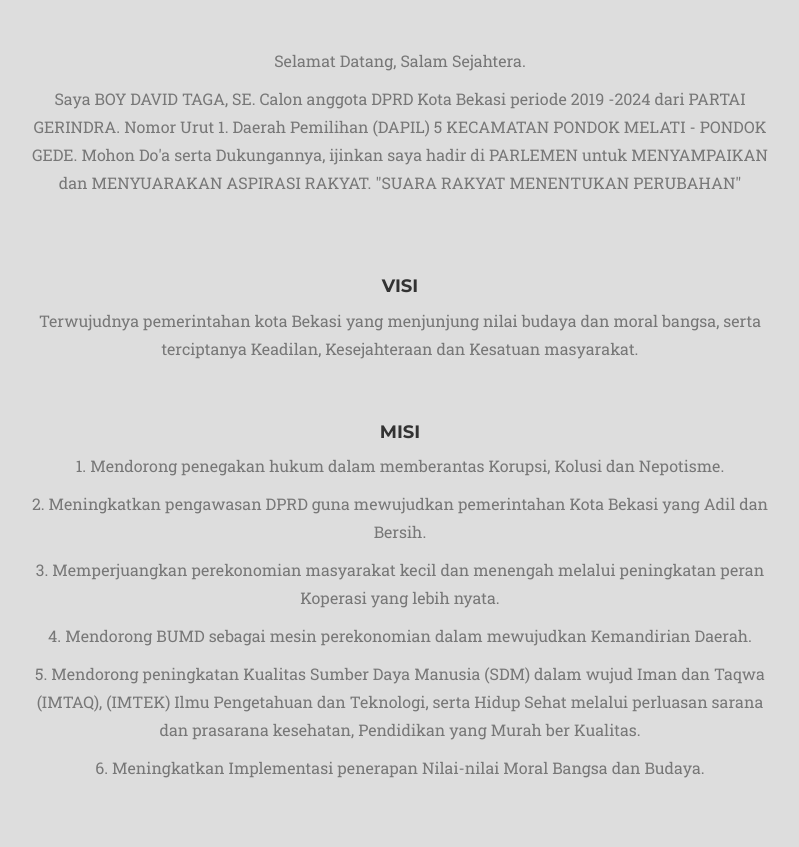
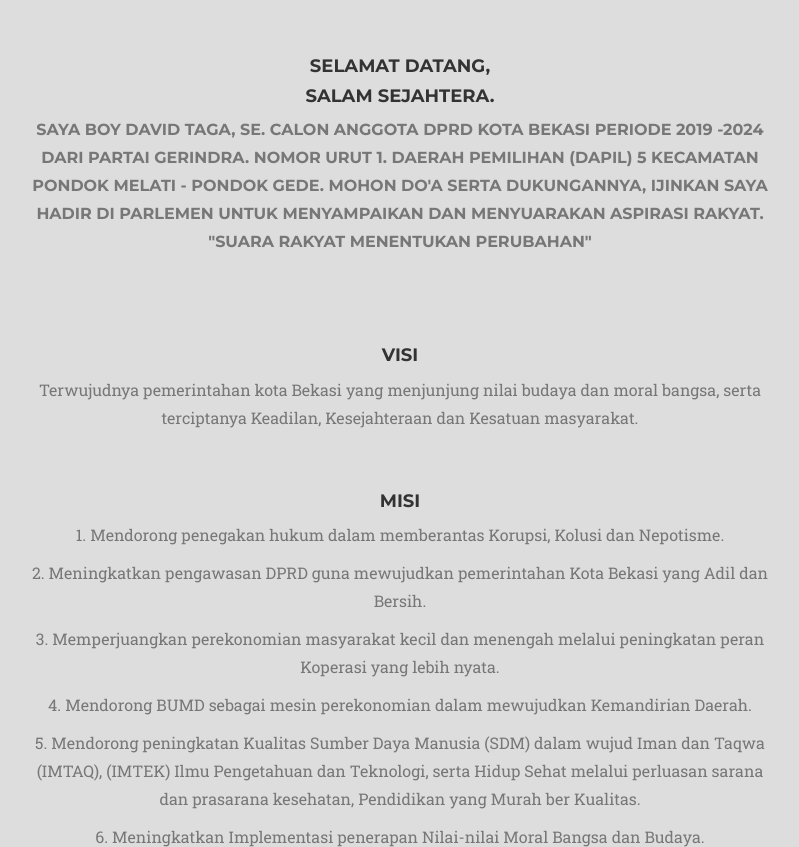
Before and after one commit to boydavidtaga/bdt, a website: page index.html in a window 1280 px wide. Shown: the part 1193-2040 px from the top of the page, without its empty margins (240-1039 px from the left). Drawn offline with nearby package versions, Linux system fonts and the light colour scheme; a web font is replaced by a local one.

Commit message:
Update index.html

```diff
--- a/index.html
+++ b/index.html
@@ -148,7 +148,7 @@
             </div>
             <div class="row">
                 <div class="col-lg-8 col-lg-offset-2 text-center">
-                    <p class="large text-muted">Selamat Datang, <!--<a href="http://pittsburgh.cbslocal.com/2012/12/08/vehicle-hits-2-pedestrians-downtown/"> --> Salam Sejahtera.</a></p>
+                    <p class="large text-muted"><h4>Selamat Datang,<h4> <!--<a href="http://pittsburgh.cbslocal.com/2012/12/08/vehicle-hits-2-pedestrians-downtown/"> --> Salam Sejahtera.</a></p>
                    <!-- <p class="large text-muted">Salam INDONESIA RAYA.</p> -->
                     <p class="large text-muted">Saya BOY DAVID TAGA, SE. Calon anggota DPRD Kota Bekasi periode 2019 -2024 dari PARTAI GERINDRA. Nomor Urut 1. Daerah Pemilihan (DAPIL) 5 KECAMATAN PONDOK MELATI - PONDOK GEDE. Mohon Do'a serta Dukungannya, ijinkan saya hadir di PARLEMEN untuk MENYAMPAIKAN dan MENYUARAKAN ASPIRASI RAKYAT. "SUARA RAKYAT MENENTUKAN PERUBAHAN"</p>
                     <br>
```
